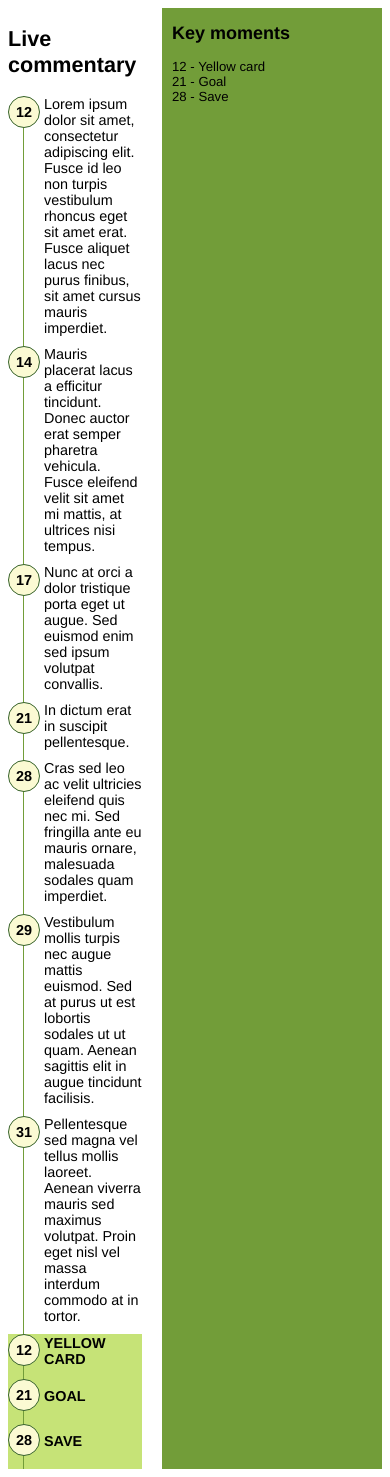
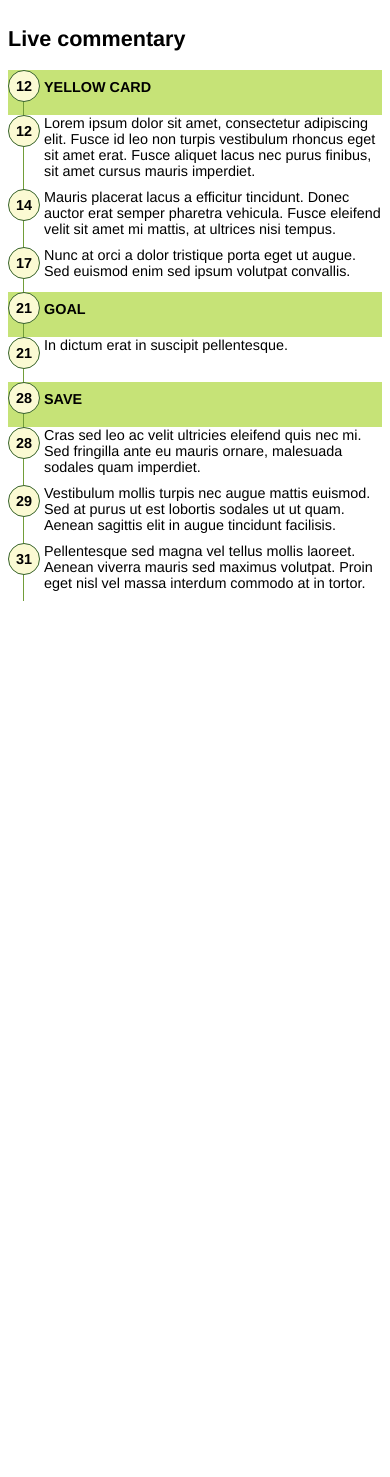
Before and after one commit to dnsmob/commentary-interface-demo, a React app: page / in a window 390 px wide. After the commit the page ends 844 px from the top, so only its background shows below. Built offline with nearby package versions, Linux system fonts and the light colour scheme; data requests are answered from the project's data file.

Commit message:
added moment style, comment highlight, fix sort

```diff
--- a/src/js/App.js
+++ b/src/js/App.js
@@ -51,11 +51,13 @@ export default class App extends Component {
   _mixIntoComments(array) {
     // moments get injected into comments and sort by time
     return this.state.comments.concat(array).sort((a, b) => {
-      if (a.type === App.MOMENT){
-        return 1;
-      }
+      // sort on times
+      if (a.time > b.time) return 1;
+      if (a.time < b.time) return -1;
 
-      return a.time - b.time
+      // sort on moments
+      if (a.type > b.type) return -1;
+      if (a.type < b.type) return 1;
     });
   }
 
@@ -64,14 +66,11 @@ export default class App extends Component {
   }
 
   highlightNode(time) {
-    // cleaning up via dom manipulation as it might be more performant than changing states
+    // cleaning up via css/dom manipulation as it might be more performant than changing states
     document.querySelectorAll('.highlighted').forEach(item => item.classList.remove('highlighted'));
 
-    const entry = this.mappedComments
-      .filter(node => node.props.data.type === App.COMMENT && node.props.data.time === time)[0];
-
+    const entry = this.mappedComments.filter(node => node.props.data.type === App.COMMENT && node.props.data.time === time)[0];
     const node = ReactDOM.findDOMNode(entry.ref.current);
-
     node.classList.add('highlighted');
   }
 
--- a/src/js/app.css
+++ b/src/js/app.css
@@ -28,3 +28,9 @@ html {
 .moments > div {
   font-size: 1.1em;
 }
+
+@media screen and (max-width: 600px) {
+  .moments {
+    display: none;
+  }
+}
--- a/src/js/components/Moment.js
+++ b/src/js/components/Moment.js
@@ -1,5 +1,5 @@
 import React, { Component } from "react";
-
+import './moment.css';
 
 export default class Moment extends Component {
 
--- a/src/js/components/comment.css
+++ b/src/js/components/comment.css
@@ -23,6 +23,13 @@
   padding-bottom: 10px;
 }
 
+.commentaries .highlighted {
+  background: #36622b;
+}
+
+.commentaries .comment.highlighted > div.message {
+  color: #fff;
+}
 
 .commentaries .moment {
   display: none;
--- a/src/js/components/moment.css
+++ b/src/js/components/moment.css
@@ -1,29 +1,7 @@
-.moment {
-  background: red;
-  display: flex;
-  min-height: 45px;
+.moments > div {
+  background: #c6e377;
+  border-radius: 3px;
+  cursor: pointer;
+  margin: 0 0 10px 0;
+  padding: 10px;
 }
-
-.moment > div:first-child {
-  width: 30px;
-  height: 30px;
-  position: absolute;
-  border-radius: 30px;
-  border: 1px solid green;
-  background: #fff;
-}
-
-.moment > div:first-child > span {
-  transform: translate(-50%, -50%);
-  display: inline-block;
-  top: 50%;
-  left: 50%;
-  position: absolute;
-}
-
-.moment > div.message {
-  border-left: 1px solid green;
-  margin: 0 0 0 15px;
-  padding: 0 0 0 20px;
-  padding-bottom: 10px;
-}
```
